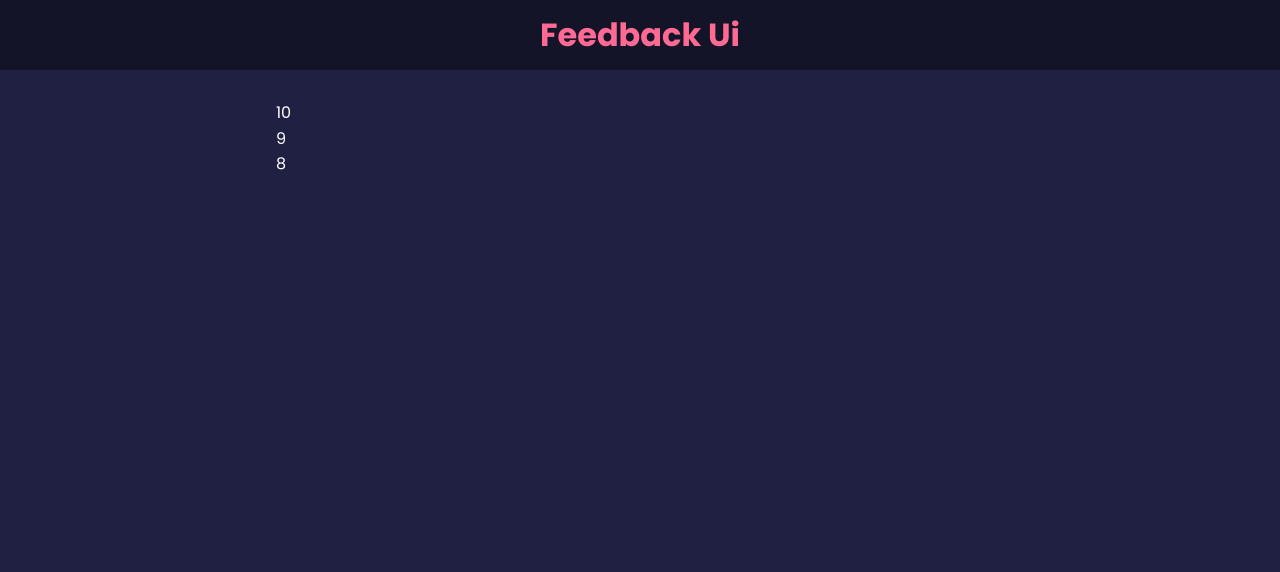
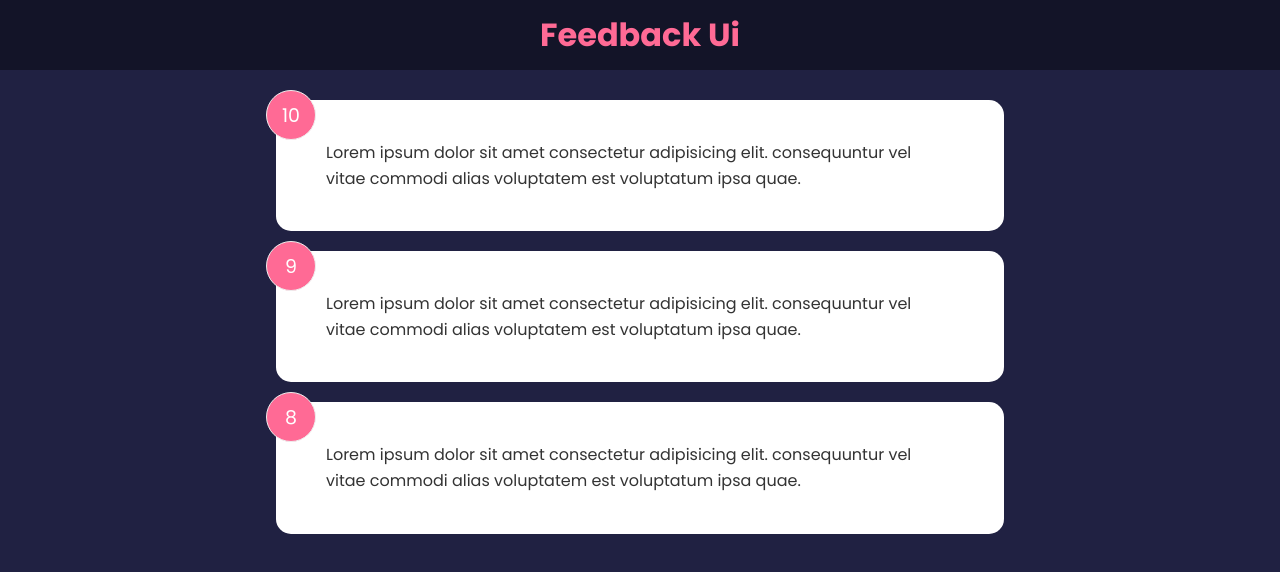
Before and after one commit to AmitZeevi/feedback_app, a React (Create React App) app: page / in a window 1280 px wide. Shown: the top 572 px of the page. Built offline with nearby package versions, Linux system fonts and the light colour scheme; the HTML template or start-up script is replaced by a standard one.

Commit message:
mid 16, reverse style not done

```diff
--- a/src/App.js
+++ b/src/App.js
@@ -7,7 +7,6 @@
 
 function App(){
     const [feedback, setFeedback] = useState(FeedbackData)
-
 
     return (
         <>
--- a/src/components/FeedbackItem.jsx
+++ b/src/components/FeedbackItem.jsx
@@ -1,18 +1,19 @@
-import {useState} from 'react'
-
-function FeedbackItem() {
-    const [rating, setRating] = useState(7)
-    const [text, setText] = useState("This is an example of a feedback item")
+import Card from './Shared/Card'
+import PropTypes from 'prop-types'
 
 
+function FeedbackItem({item}) {
 
   return (
-    <div className="card">
-      <div className="num-display">{rating} </div>
-      <div className="text-display">{text}   </div>
-
-    </div>
+    <Card>
+      <div className="num-display">{item.rating} </div>
+      <div className="text-display">{item.text}   </div>
+    </Card>
   )
 }
 
+FeedbackItem.propTypes ={
+  item: PropTypes.object,
+}
+
 export default FeedbackItem
--- a/src/components/FeedbackList.jsx
+++ b/src/components/FeedbackList.jsx
@@ -1,17 +1,23 @@
 import FeedbackItem from "./FeedbackItem"
+import PropTypes from 'prop-types'
+
 
 function FeedbackList({ feedback }) {
     if(!feedback || feedback.length === 0){
-        return "No feedback yet"
+        return <p> No feedback yet </p>
     }
 
   return (
     <div className="feedback-list">
         {feedback.map((item) =>(
-            <div> {item.rating} </div>
+            <FeedbackItem key={item.id} item = {item} />
         ))}
     </div>
   )
 }
 
+FeedbackList.propTypes ={
+  feedback: PropTypes.array,
+}
+
 export default FeedbackList
--- /dev/null
+++ b/src/components/Shared/Card.jsx
@@ -0,0 +1,16 @@
+import PropTypes from 'prop-types'
+
+function Card({children, reverse}) {
+  return <div className={`card ${reverse && 'reverse'}`}> {children} </div>
+  }
+
+
+Card.defualtProps = {
+    reverse: false,
+}
+
+Card.propTypes = {
+    children: PropTypes.node.isRequired,
+    reverse: PropTypes.bool,
+}
+export default  Card
--- a/src/index.css
+++ b/src/index.css
@@ -39,6 +39,11 @@
   padding: 40px 50px;
   margin: 20px 0;
   position: relative;
+}
+
+.card.reverse {
+  background-color: rgba(0,0,0,0.4);
+  color: #fff;
 }
 
 .card.reverse {
```
